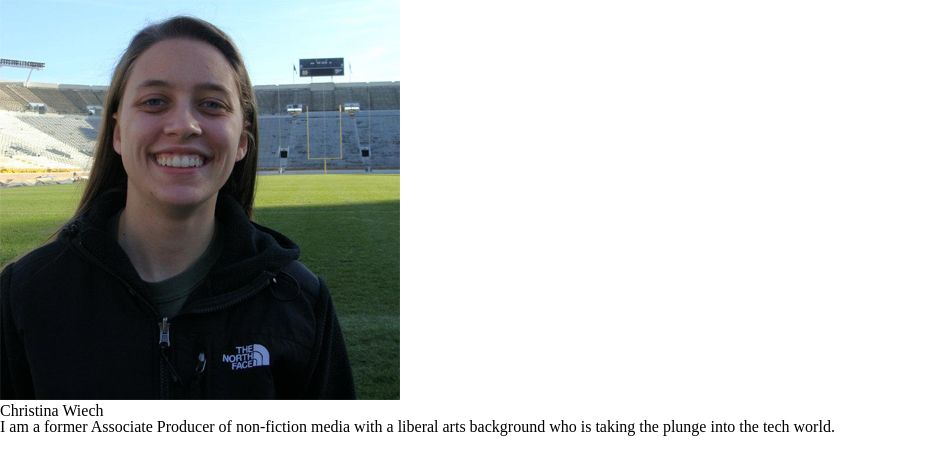
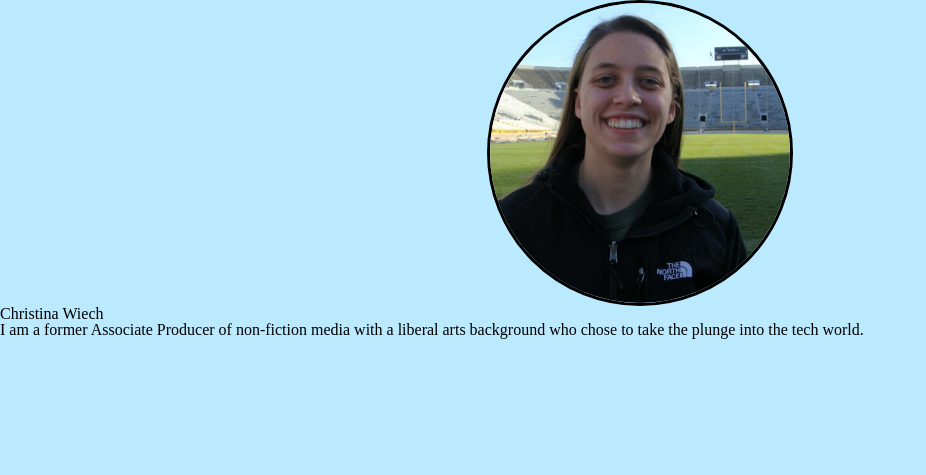
Before and after one commit to CWiech05/CWiech05.github.io, a PHP site: page / in a window 1280 px wide. Shown: the top 475 px of the page, without its empty margins (0-926 px from the left). Run offline with PHP 8.4, Linux system fonts and the light colour scheme; some web fonts are replaced.

Commit message:
Adds background color, image border, and image border-radius

```diff
--- a/index.html
+++ b/index.html
@@ -12,7 +12,7 @@
 
 		<h1>Christina Wiech</h1>
 
-		<p>I am a former Associate Producer of non-fiction media with a liberal arts background who is taking the plunge into the tech world.</p>
+		<p>I am a former Associate Producer of non-fiction media with a liberal arts background who chose to take the plunge into the tech world.</p>
 
 	</body>
 
--- a/styles/styles.css
+++ b/styles/styles.css
@@ -11,4 +11,22 @@ table{border-collapse:collapse;border-spacing:0}
 /* --- MAIN STYLES --- */
 body {
 	font-family: 'Droid Serif', serif;
+	background-color: #bbe9fe;
 }
+
+img {
+	height: 300px;
+	width: 300px;
+	display: block;
+	margin: auto;
+	border: 3px solid #000;
+	border-radius: 50%;
+}
+
+h1 {
+
+}
+
+p {
+
+}
```
